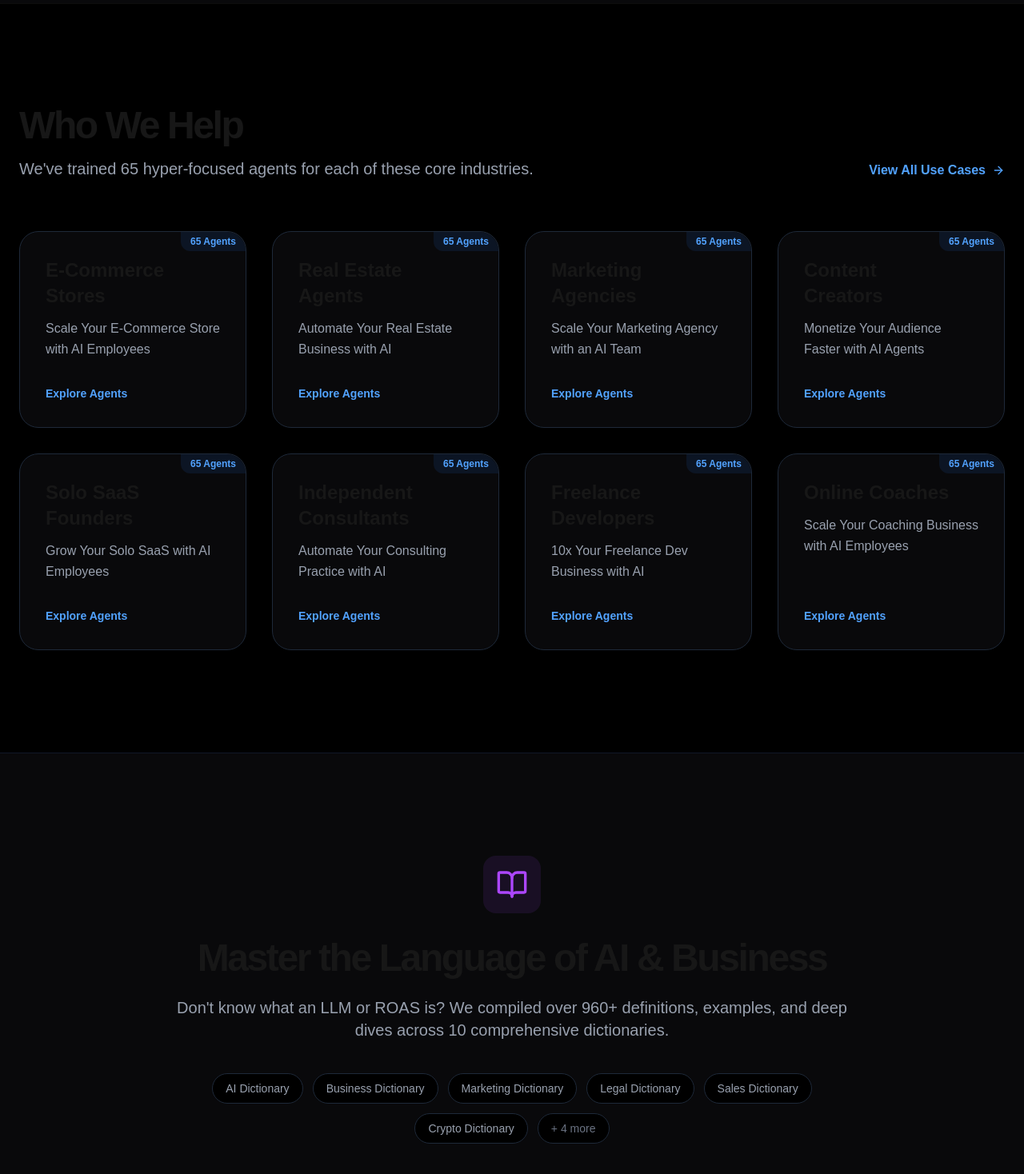
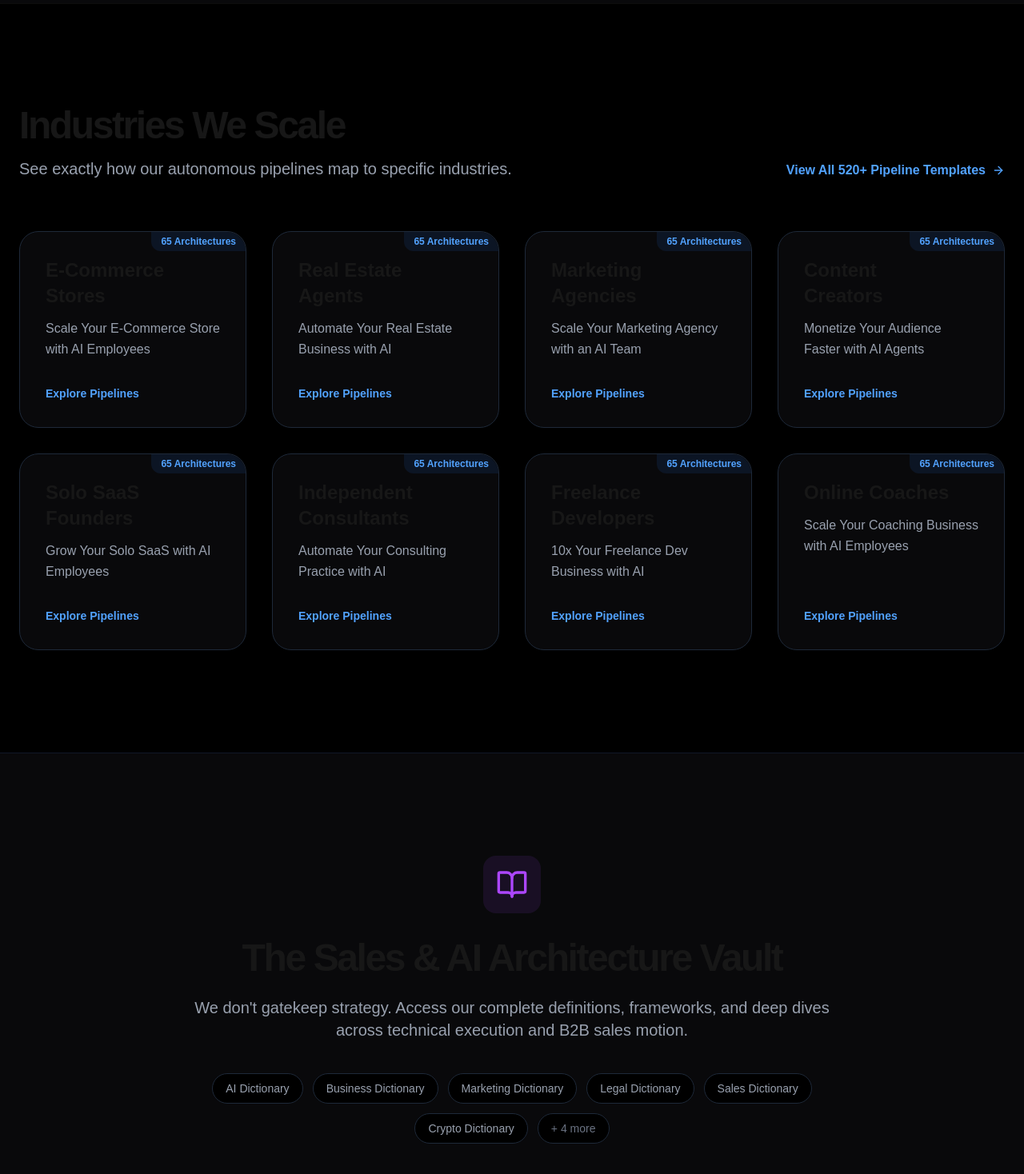
Before and after one commit to auralixai/hmu-ai, a Next.js app: page / in a window 1280 px wide. Shown: the part 2460-3928 px from the top of the page at 80% size. Built offline with nearby package versions, Linux system fonts and the light colour scheme.

Commit message:
update: refine homepage copy to emphasize pipelines over agents

```diff
--- a/src/app/page.tsx
+++ b/src/app/page.tsx
@@ -148,13 +148,13 @@ export default function Home() {
         <div className="container px-4 md:px-6 mx-auto">
           <div className="flex flex-col md:flex-row md:items-end justify-between mb-16 gap-6">
             <div>
-              <h2 className="text-3xl font-bold tracking-tighter sm:text-4xl md:text-5xl mb-4">Who We Help</h2>
+              <h2 className="text-3xl font-bold tracking-tighter sm:text-4xl md:text-5xl mb-4">Industries We Scale</h2>
               <p className="text-gray-400 md:text-xl max-w-2xl">
-                We've trained 65 hyper-focused agents for each of these core industries.
+                See exactly how our autonomous pipelines map to specific industries.
               </p>
             </div>
             <Link href="/use-cases" className="text-blue-400 hover:text-blue-300 font-semibold flex items-center group">
-              View All Use Cases <ArrowRight className="ml-2 h-4 w-4 group-hover:translate-x-1 transition-transform"/>
+              View All 520+ Pipeline Templates <ArrowRight className="ml-2 h-4 w-4 group-hover:translate-x-1 transition-transform"/>
             </Link>
           </div>
           <div className="grid gap-6 md:gap-8 grid-cols-1 sm:grid-cols-2 lg:grid-cols-4">
@@ -168,12 +168,12 @@ export default function Home() {
                 >
                   <div className="flex flex-col p-8 border border-gray-800 rounded-3xl bg-zinc-950 hover:border-blue-500/50 hover:bg-zinc-900 transition-all duration-300 h-full relative overflow-hidden">
                     <div className="absolute top-0 right-0 bg-blue-500/10 text-blue-400 text-xs font-bold px-3 py-1 rounded-bl-xl rounded-tr-3xl">
-                      {industryAgents} Agents
+                      {industryAgents} Architectures
                     </div>
                     <h3 className="font-bold text-2xl mb-3 pr-8">{name}</h3>
                     <p className="text-gray-400 leading-relaxed mb-8 flex-1">{heroHeadline}</p>
                     <div className="flex items-center text-sm font-semibold text-blue-400 group-hover:text-blue-300 transition-colors mt-auto">
-                      Explore Agents <ArrowUpRight className="ml-1 h-4 w-4 opacity-0 group-hover:opacity-100 group-hover:translate-x-0.5 group-hover:-translate-y-0.5 transition-all" />
+                      Explore Pipelines <ArrowUpRight className="ml-1 h-4 w-4 opacity-0 group-hover:opacity-100 group-hover:translate-x-0.5 group-hover:-translate-y-0.5 transition-all" />
                     </div>
                   </div>
                 </Link>
@@ -190,10 +190,10 @@ export default function Home() {
             <BookOpen className="h-10 w-10 text-purple-500" />
           </div>
           <h2 className="text-3xl font-bold tracking-tighter sm:text-4xl md:text-5xl mb-6">
-            Master the Language of AI & Business
+            The Sales & AI Architecture Vault
           </h2>
           <p className="text-xl text-gray-400 mb-10">
-            Don't know what an LLM or ROAS is? We compiled over 960+ definitions, examples, and deep dives across 10 comprehensive dictionaries.
+            We don't gatekeep strategy. Access our complete definitions, frameworks, and deep dives across technical execution and B2B sales motion.
           </p>
           <div className="flex flex-wrap justify-center gap-3 mb-10">
             {Object.keys(dictionaryMetadata).slice(0, 6).map(slug => (
```
